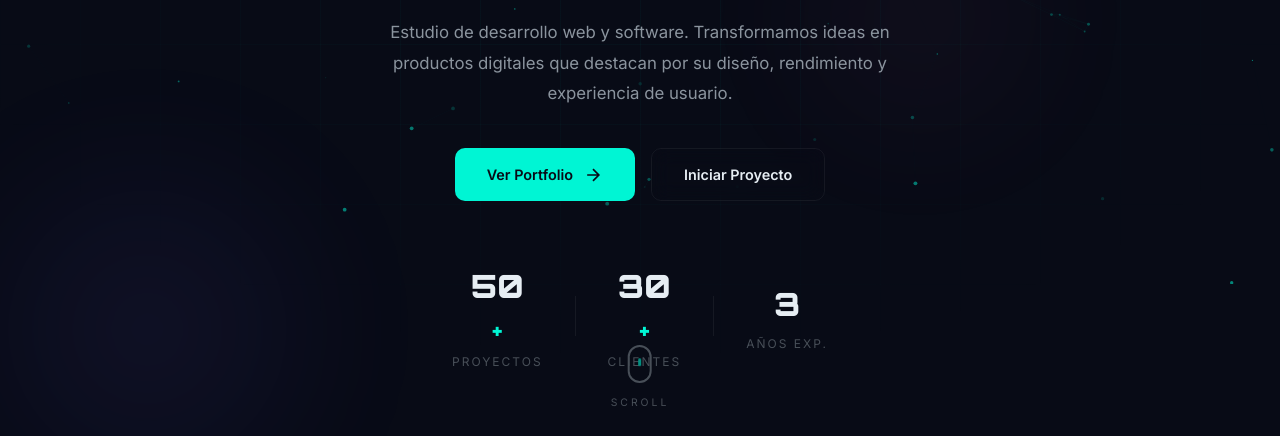
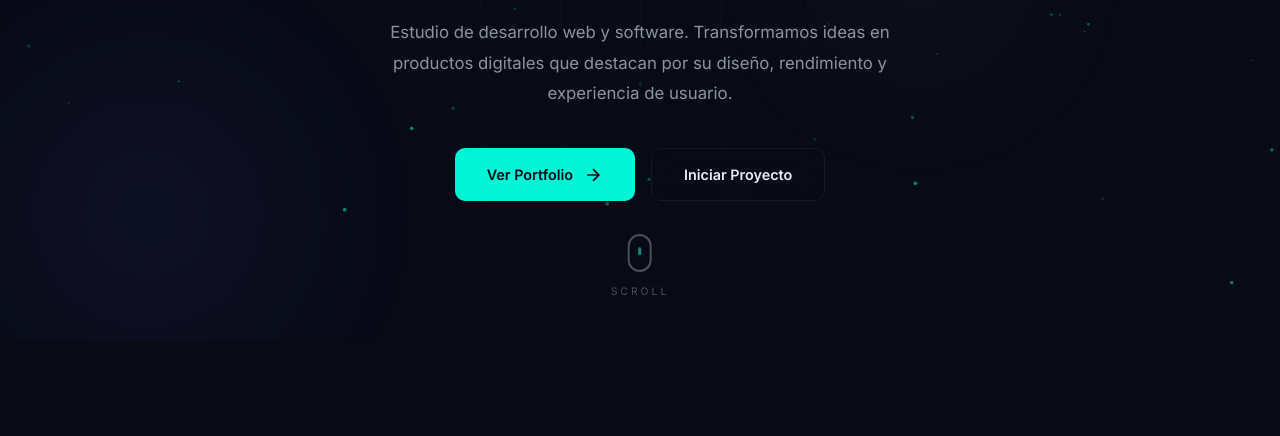
Before and after one commit to ganymedevsdk/ganymedevweb, a plain HTML site: page index.html in a window 1280 px wide. Shown: the part 516-952 px from the top of the page. Drawn offline with Linux system fonts and the light colour scheme.

Commit message:
Remove hero metrics section and fix scroll indicator z-index overlap

```diff
--- a/css/styles.css
+++ b/css/styles.css
@@ -442,7 +442,8 @@ img { max-width: 100%; display: block; }
   flex-direction: column;
   align-items: center;
   gap: 12px;
-  z-index: 2;
+  z-index: 10000;
+  pointer-events: none;
 }
 
 .scroll-mouse {
--- a/index.html
+++ b/index.html
@@ -67,22 +67,6 @@
           <svg width="20" height="20" viewBox="0 0 24 24" fill="none" stroke="currentColor" stroke-width="2"><path d="M5 12h14M12 5l7 7-7 7"/></svg>
         </a>
         <a href="#contacto" class="btn btn-outline">Iniciar Proyecto</a>
-      </div>
-      <div class="hero-metrics">
-        <div class="metric">
-          <span class="metric-value" data-count="50">0</span><span class="metric-plus">+</span>
-          <span class="metric-label">Proyectos</span>
-        </div>
-        <div class="metric-divider"></div>
-        <div class="metric">
-          <span class="metric-value" data-count="30">0</span><span class="metric-plus">+</span>
-          <span class="metric-label">Clientes</span>
-        </div>
-        <div class="metric-divider"></div>
-        <div class="metric">
-          <span class="metric-value" data-count="3">0</span>
-          <span class="metric-label">Años exp.</span>
-        </div>
       </div>
     </div>
     <div class="hero-scroll">
```
